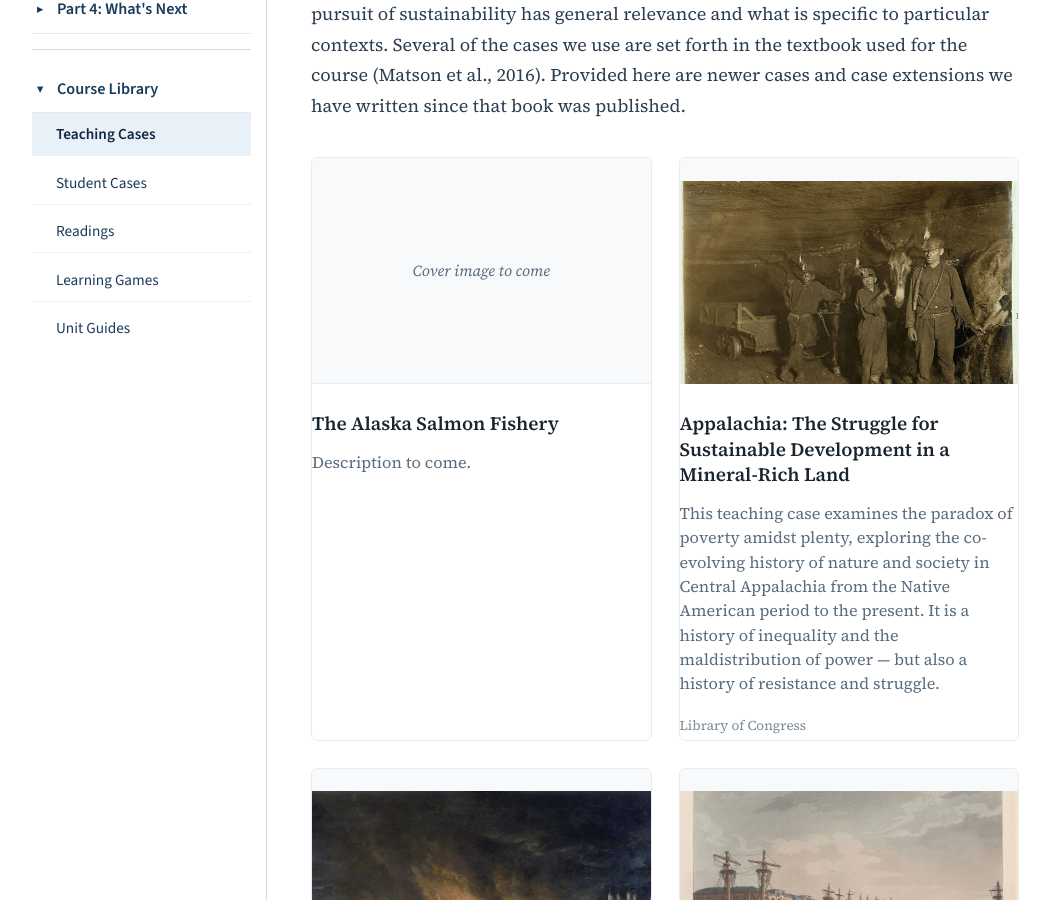
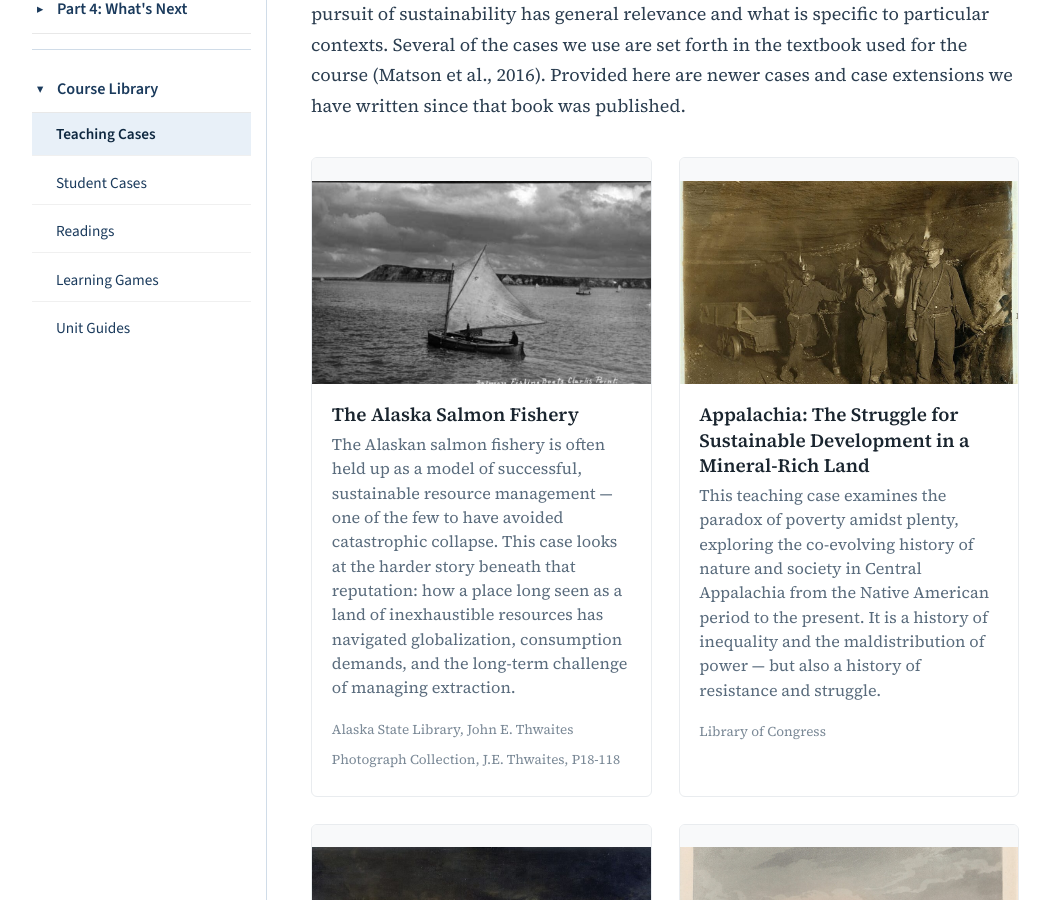
Before and after one commit to agharley/sustsci, a Jekyll site: the page built from course/course-library/teaching-cases/index.md, in a window 1280 px wide and 900 px high, scrolled down 446 px. Shown: the whole window, without its empty margins (95-1145 px from the left). Built offline with Jekyll 4.4.1, drawn with Linux system fonts in a browser that asks for light colours.

Commit message:
teaching cases alaska image
updatting teaching cases section with alaska card and fixing what is clickable

```diff
--- a/course/course-library/teaching-cases/index.md
+++ b/course/course-library/teaching-cases/index.md
@@ -19,39 +19,48 @@ written since that book was published.
 
 <div class="case-grid">
 
-  <a class="case-card" href="{{ '/course/course-library/teaching-cases/case-alaska.pdf' | relative_url }}">
-    <div class="case-thumb case-thumb--empty"><span>Cover image to come</span></div>
-    <div class="case-info">
-      <h3>The Alaska Salmon Fishery</h3>
-      <p class="case-desc">Description to come.</p>
+  <div class="case-card">
+    <a class="case-link" href="{{ '/course/course-library/teaching-cases/case-alaska.pdf' | relative_url }}">
+      <div class="case-thumb"><img src="{{ '/assets/images/cases/alaska.jpg' | relative_url }}" alt="Salmon fishing sailboat at Clark's Point, Bristol Bay, Alaska"></div>
+      <div class="case-info-head"><h3>The Alaska Salmon Fishery</h3></div>
+    </a>
+    <div class="case-info-body">
+      <p class="case-desc">The Alaskan salmon fishery is often held up as a model of successful, sustainable resource management — one of the few to have avoided catastrophic collapse. This case looks at the harder story beneath that reputation: how a place long seen as a land of inexhaustible resources has navigated globalization, consumption demands, and the long-term challenge of managing extraction.</p>
+      <span class="case-credit">Alaska State Library, John E. Thwaites Photograph Collection, J.E. Thwaites, P18-118</span>
     </div>
-  </a>
+  </div>
 
-  <a class="case-card" href="{{ '/course/course-library/teaching-cases/case-appalachia.pdf' | relative_url }}">
-    <div class="case-thumb"><img src="{{ '/assets/images/cases/appalachia.jpg' | relative_url }}" alt="Child coal miners with mine mules in a West Virginia coal mine, 1908"></div>
-    <div class="case-info">
-      <h3>Appalachia: The Struggle for Sustainable Development in a Mineral-Rich Land</h3>
+  <div class="case-card">
+    <a class="case-link" href="{{ '/course/course-library/teaching-cases/case-appalachia.pdf' | relative_url }}">
+      <div class="case-thumb"><img src="{{ '/assets/images/cases/appalachia.jpg' | relative_url }}" alt="Child coal miners with mine mules in a West Virginia coal mine, 1908"></div>
+      <div class="case-info-head"><h3>Appalachia: The Struggle for Sustainable Development in a Mineral-Rich Land</h3></div>
+    </a>
+    <div class="case-info-body">
       <p class="case-desc">This teaching case examines the paradox of poverty amidst plenty, exploring the co-evolving history of nature and society in Central Appalachia from the Native American period to the present. It is a history of inequality and the maldistribution of power — but also a history of resistance and struggle.</p>
       <span class="case-credit">Library of Congress</span>
     </div>
-  </a>
+  </div>
 
-  <a class="case-card" href="{{ '/course/course-library/teaching-cases/case-london.pdf' | relative_url }}">
-    <div class="case-thumb"><img src="{{ '/assets/images/cases/london.jpg' | relative_url }}" alt="The Great Fire of London, 1666, anonymous painting"></div>
-    <div class="case-info">
-      <h3>London: A Multi-Century Struggle for Sustainable Development in an Urban Environment</h3>
+  <div class="case-card">
+    <a class="case-link" href="{{ '/course/course-library/teaching-cases/case-london.pdf' | relative_url }}">
+      <div class="case-thumb"><img src="{{ '/assets/images/cases/london.jpg' | relative_url }}" alt="The Great Fire of London, 1666, anonymous painting"></div>
+      <div class="case-info-head"><h3>London: A Multi-Century Struggle for Sustainable Development in an Urban Environment</h3></div>
+    </a>
+    <div class="case-info-body">
       <p class="case-desc">Key episodes in the two-thousand-year history of the City of London and its immediate hinterlands — an empirical puzzle for studying how a city and the places around it change over the very long run.</p>
       <span class="case-credit">The Great Fire of London (anon., c. 1675), via Wikimedia Commons — public domain</span>
     </div>
-  </a>
+  </div>
 
-  <a class="case-card" href="{{ '/course/course-library/teaching-cases/case-london-addendum.pdf' | relative_url }}">
-    <div class="case-thumb"><img src="{{ '/assets/images/cases/london-addendum.jpg' | relative_url }}" alt="West India Docks, London, 1810 — ships from the colonial trade"></div>
-    <div class="case-info">
-      <h3>London: Looking Outward (an addendum to the London case)</h3>
+  <div class="case-card">
+    <a class="case-link" href="{{ '/course/course-library/teaching-cases/case-london-addendum.pdf' | relative_url }}">
+      <div class="case-thumb"><img src="{{ '/assets/images/cases/london-addendum.jpg' | relative_url }}" alt="West India Docks, London, 1810 — ships from the colonial trade"></div>
+      <div class="case-info-head"><h3>London: Looking Outward (an addendum to the London case)</h3></div>
+    </a>
+    <div class="case-info-body">
       <p class="case-desc">A short companion to the London case, about the distant places and resources London relied on as it grew.</p>
       <span class="case-credit">West India Docks (1810), The Met Collection — public domain</span>
     </div>
-  </a>
+  </div>
 
 </div>
```
Also changed, not shown: assets/images/cases/alaska.jpg (added).
